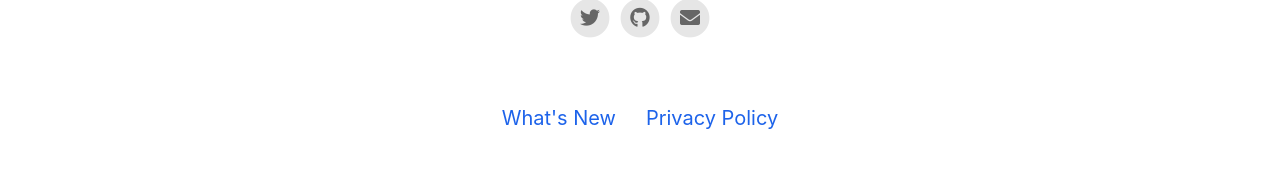
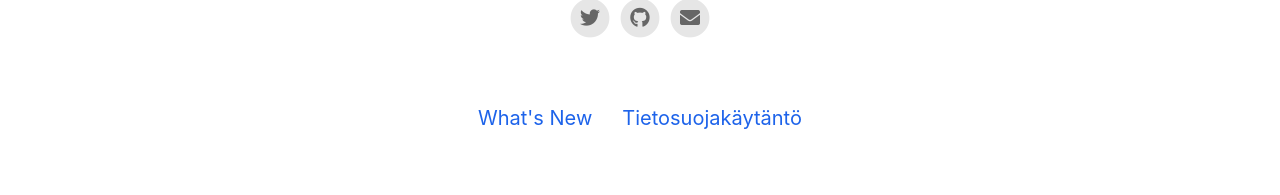
Before and after one commit to tsharju/Sahko-App-LandingPage-Fi, a Jekyll site: the page built from index.html, in a window 1280 px wide. Shown: the part 1554-1749 px from the top of the page. Built offline with Jekyll 4.4.1, drawn with Linux system fonts in a browser that asks for light colours; nearby versions of some CDN libraries.

Commit message:
Update privacypolicy.md

```diff
--- a/_pages/privacypolicy.md
+++ b/_pages/privacypolicy.md
@@ -1,6 +1,6 @@
 ---
 layout: page
-title: Privacy Policy
+title: Tietosuojakäytäntö
 include_in_header: false
 ---
 
```
